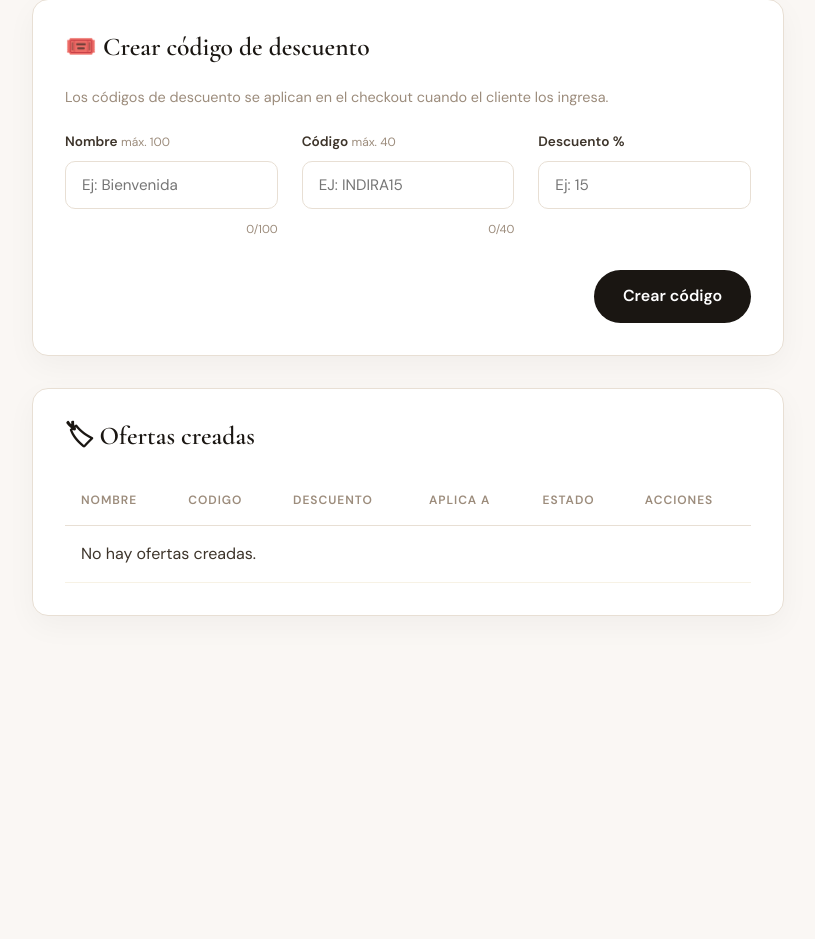
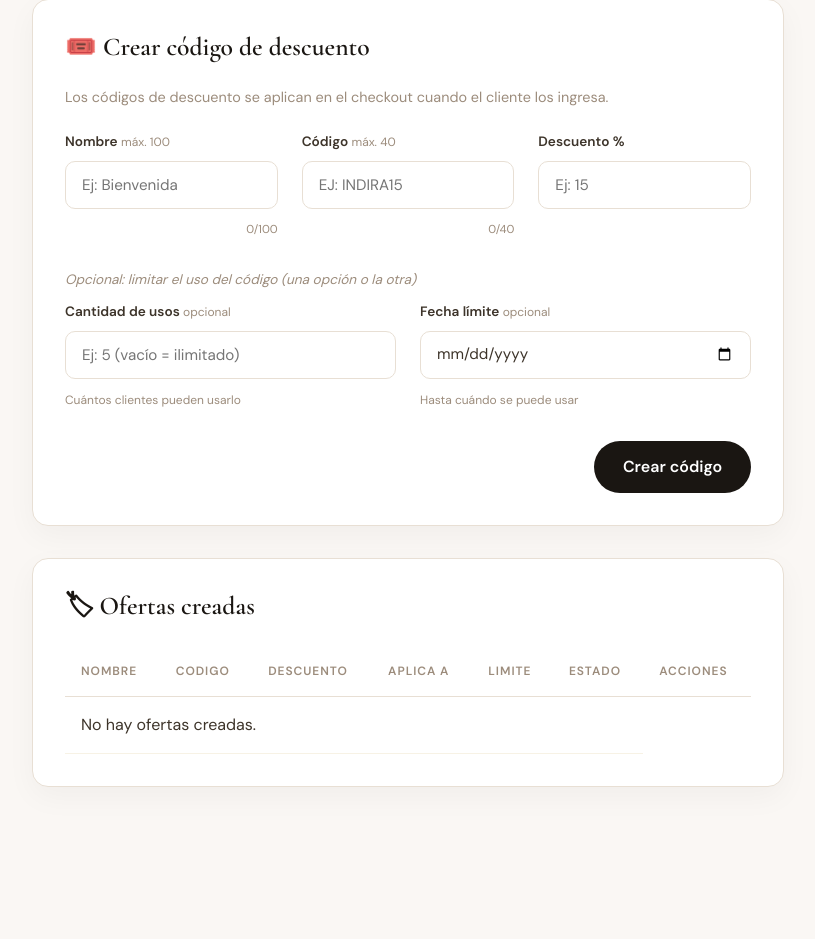
Before and after one commit to sofispazzarini/IndiraGold, a Django app: template productos/templates/productos/admin_ofertas.html in a window 1280 px wide. Shown: the part 909-1848 px from the top of the page, without its empty margins (424-1239 px from the left). Before the commit the page ends 1525 px from the top, so only its background shows below. Run offline with Django 5.2, Linux system fonts and the light colour scheme; the template is opened without the code that fills it, so the values that code supplies are empty.

Commit message:
Agregar limite de usos y fecha limite a codigos de descuento
Nuevas opciones al crear codigo de descuento:
- Cantidad de usos: cuantos clientes pueden usarlo
- Fecha limite: hasta cuando se puede usar

Cambios:
- Modelo Oferta: nuevos campos limite_usos, usos_actuales
- Metodo puede_usarse() para verificar si el codigo es valido
- Metodo registrar_uso() para incrementar el contador
- Vista admin_ofertas: acepta los nuevos campos
- Template admin_ofertas: muestra campos y columna de limite
- Checkout: valida limites y registra uso al completar compra

Co-Authored-By: Claude Opus 4.5 <noreply@anthropic.com>

```diff
--- a/productos/templates/productos/admin_ofertas.html
+++ b/productos/templates/productos/admin_ofertas.html
@@ -756,7 +756,29 @@
                 </div>
             </div>
 
-            <div class="ofertas-actions" style="margin-top: 1rem;">
+            <p style="color: var(--muted); margin: 1rem 0 0.75rem; font-size: 0.85rem; font-style: italic;">
+                Opcional: limitar el uso del código (una opción o la otra)
+            </p>
+
+            <div class="form-grid" style="grid-template-columns: 1fr 1fr;">
+                <div class="form-group">
+                    <label>Cantidad de usos <span class="char-limit">opcional</span></label>
+                    <input type="number" name="limite_usos" min="1" placeholder="Ej: 5 (vacío = ilimitado)">
+                    <div style="font-size: 0.75rem; color: var(--muted); margin-top: 0.25rem;">
+                        Cuántos clientes pueden usarlo
+                    </div>
+                </div>
+
+                <div class="form-group">
+                    <label>Fecha límite <span class="char-limit">opcional</span></label>
+                    <input type="date" name="fecha_fin">
+                    <div style="font-size: 0.75rem; color: var(--muted); margin-top: 0.25rem;">
+                        Hasta cuándo se puede usar
+                    </div>
+                </div>
+            </div>
+
+            <div class="ofertas-actions" style="margin-top: 1.5rem;">
                 <button type="submit" class="btn-primary">
                     Crear código
                 </button>
@@ -777,6 +799,7 @@
                     <th>CODIGO</th>
                     <th>DESCUENTO</th>
                     <th>APLICA A</th>
+                    <th>LIMITE</th>
                     <th>ESTADO</th>
                     <th>ACCIONES</th>
                 </tr>
@@ -819,6 +842,20 @@
                             Productos seleccionados
                         {% endif %}
 
+                    </td>
+
+                    <td style="font-size: 0.8rem;">
+                        {% if oferta.es_cupon %}
+                            {% if oferta.limite_usos %}
+                                <span style="color: var(--burgundy);">{{ oferta.usos_actuales }}/{{ oferta.limite_usos }} usos</span>
+                            {% elif oferta.fecha_fin %}
+                                <span>Hasta {{ oferta.fecha_fin|date:"d/m/Y" }}</span>
+                            {% else %}
+                                <span style="color: var(--muted);">Sin límite</span>
+                            {% endif %}
+                        {% else %}
+                            -
+                        {% endif %}
                     </td>
 
                     <td>
```
Also changed, not shown: pedidos/views.py (+32 -1 lines), productos/models.py (+30 -0 lines), productos/views.py (+25 -1 lines), productos/migrations/0030_add_limite_usos_oferta.py (added).
